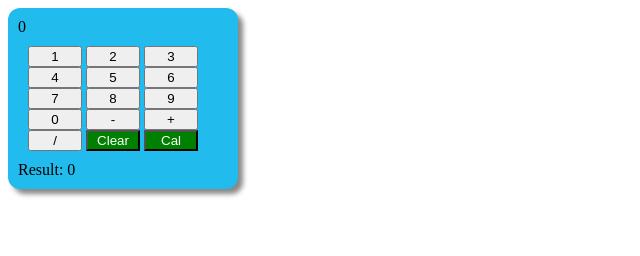
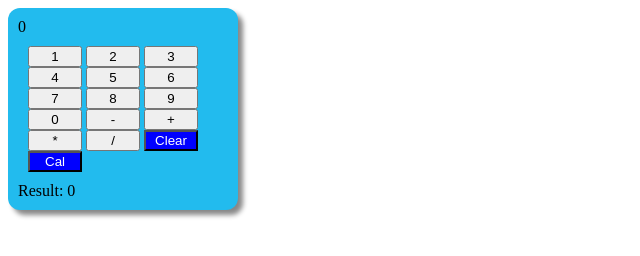
Before and after one commit to sitaramyadav/angular-calculator, a website: page public/calculator.html in a window 1280 px wide. Shown: the whole page, without its empty margins (0-640 px from the left). Drawn offline with Linux system fonts and the light colour scheme.

Commit message:
fixing the style.

```diff
--- a/public/calculator.html
+++ b/public/calculator.html
@@ -23,6 +23,7 @@
           <button name="btnMinus" class="operationbutton" ng-click="calculatedValue('-')"> - </button>
           <button name="btnPlus" class="operationbutton" ng-click="calculatedValue('+')">+</button>
           <br>
+          <button name="btnMulti" class="operationbutton" ng-click="calculatedValue('*')">*</button>
           <button name="btnEquals" class="operationbutton" ng-click="calculatedValue('/')">/</button>
           <button name="btnClear" class="clearbutton" ng-click="clear()">Clear</button>
           <button name="result" class="clearbutton" ng-click="calculate()">Cal</button>
--- a/public/css/calculator.css
+++ b/public/css/calculator.css
@@ -23,7 +23,7 @@ p {
 
 .clearbutton {
   width:54px;
-  background-color:green;
+  background-color:blue;
   color:white;
 }
 
```
